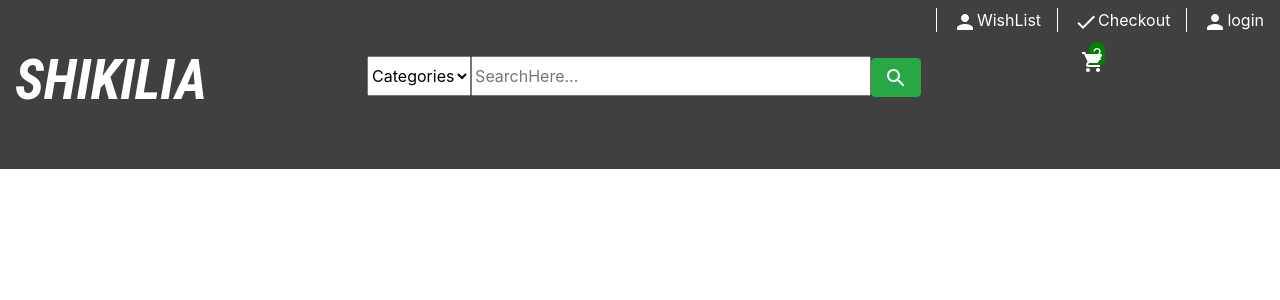
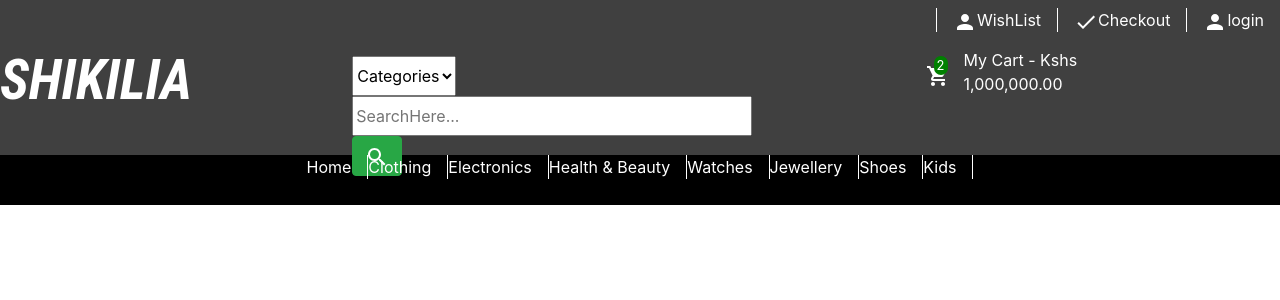
Before and after one commit to neezystudio/shikilia-ecommerce, a React (Create React App) app: page / in a window 1280 px wide. Shown: the top 300 px of the page. Built offline with nearby package versions, Linux system fonts and the light colour scheme.

Commit message:
feat: navigation

```diff
--- a/src/components/Common-Components/CommonComponents.js
+++ b/src/components/Common-Components/CommonComponents.js
@@ -4,11 +4,13 @@ import ShoppingCartIcon from '@material-ui/icons/ShoppingCart';
 
 export const Wrapper = styled.section`
     background: ${({backgroundColor}) => (
-        backgroundColor === "black" ? "#404040" : 'transparent'
+        backgroundColor === "grey" ? "#404040" : 'transparent'&&
+        backgroundColor === "black" ? "black" : 'transparent'
     )};
 
     height: ${({height}) => (
-        height === "169" ? "169px" : "100%"
+        height === "169" ? "155px" : "100%" &&
+        height === "50" ? "50px" : "100%"
     )};
 
     width: ${({width}) => (
@@ -30,7 +32,8 @@ export const Wrapper = styled.section`
     )};
 
     margin-top: ${({marginTop}) => (
-        marginTop === "1" ? "1rem" : "0rem"
+        marginTop === "1" ? "1rem" : "0rem" &&
+        marginTop === "-1" ? "-3rem" : "0rem"
     )};
 `;
 
@@ -58,8 +61,12 @@ export const TargetLink = styled.div`
         color === "white" ? "white" : "black"
     )};
     border-left: ${({borderLeft}) => borderLeft ? "1px solid #FFFFFF" : "none"};
+    border-right: ${({borderRight}) => borderRight ? "1px solid #FFFFFF" : "none"};
     text-decoration: none;
     height: 1.5rem;
+    margin-left: ${(marginLeft) => (
+        marginLeft === "1" ? "10rem" : "0rem"
+    )}
 `;
 
 export const Placeholder = styled.p`
@@ -67,15 +74,25 @@ export const Placeholder = styled.p`
         marginRight === "1" ?  "1rem" : "0rem"
     )};
     margin-top: ${({marginTop}) => (
-        marginTop === "1" ? "0.1rem" : "0rem"
+        marginTop === "0.1" ? "0.1rem" : "0rem" &&
+        marginTop === "2" ? "10rem" : "0rem"
     )}
     height: 5rem;
+    color: ${({color}) => (
+        color === "white" ? "white" : "black",
+        color === "black" ? "black" : "white"
+    )};
+    margin-left: ${({marginLeft}) => (
+        marginLeft === "1" ? "1rem" : "0rem" &&
+        marginLeft === "2" ? "2rem" : "0rem"
+    )};
 `;
 
 export const CartIcon = styled(ShoppingCartIcon)`
     color: ${({color}) => (
         color === "white" ? "white" : "black"
     )};
+    margin-top: 1rem;
 `;
 
 export const NumberIndicaterBackground = styled.div`
@@ -84,8 +101,13 @@ export const NumberIndicaterBackground = styled.div`
     justify-content: center;
     border-radius: 25px;
     color: white;
-    margin-left: 0.5rem;
-    margin-top: -2rem;
+    margin-left: -1rem;
+    margin-top: 0.5rem;
+    width: 1.2rem;
+    height: 1.2rem;
 `;
 
-export const NumberIndicater = styled.div``;
+export const NumberIndicater = styled.div`
+    font-size: 13px;
+    text-align: center;
+`;
--- a/src/components/Navigation/Navigation.js
+++ b/src/components/Navigation/Navigation.js
@@ -1,7 +1,7 @@
 import React, { useState } from 'react'
 import styled from 'styled-components'
 import PersonIcon from '@material-ui/icons/Person';
-import { productCategorys, topMenuData } from '../../data/NavigationData'
+import { productCategoryMenus,productCategorys, topMenuData } from '../../data/NavigationData'
 import CheckIcon from '@material-ui/icons/Check';
 import { FormControl, InputLabel, MenuItem, Select } from '@material-ui/core';
 import { makeStyles } from '@material-ui/core/styles';
@@ -108,7 +108,7 @@ function Navigation() {
       };
 
     return (
-        <Wrapper backgroundColor = "black" height = "169" width="primary">
+        <Wrapper backgroundColor="grey" height = "169" width="primary">
             {/* Section One */}
             <Container marginRight = "5">
                 <Wrapper display = "flex" position = "end" right = "15" paddingTop = "0.5">
@@ -122,7 +122,7 @@ function Navigation() {
                                 }
                             </Container>
 
-                           <Placeholder marginTop = "1" marginRight = "1">{menuData.title}</Placeholder>
+                           <Placeholder marginTop = "0.1" marginRight = "1">{menuData.title}</Placeholder>
                         </TargetLink>
                     ))}
                 </Wrapper>
@@ -154,12 +154,29 @@ function Navigation() {
 
                 <Container marginRight = "10">
                     <TargetLink>
-                        <CartIcon color = "white"/>
-                        <NumberIndicaterBackground>
-                            <NumberIndicater>2</NumberIndicater>
-                        </NumberIndicaterBackground>
+                        <Wrapper display = "flex">
+                            <CartIcon color = "white"/>
+                            <NumberIndicaterBackground>
+                                <NumberIndicater>2</NumberIndicater>
+                            </NumberIndicaterBackground>
+                            <Placeholder marginTop = "2" marginLeft = "1">
+                                My Cart - Kshs 1,000,000.00
+                            </Placeholder>
+                        </Wrapper>
+
                     </TargetLink>
                 </Container>
+            </Wrapper>
+
+            {/* Product Categories */}
+            <Wrapper backgroundColor="black" height="50" marginTop="-1">
+                <Wrapper display="flex">
+                    {productCategoryMenus.map(productCategoryMenu => (
+                        <TargetLink color = "white" borderRight = {true} marginLeft = "1" key={productCategoryMenu.id}>
+                            <Placeholder marginTop = "0.1" marginRight = "1">{productCategoryMenu.placeHolder}</Placeholder>
+                        </TargetLink>
+                    )) }
+                </Wrapper>
             </Wrapper>
         </Wrapper>
     )
--- a/src/data/NavigationData.js
+++ b/src/data/NavigationData.js
@@ -15,3 +15,13 @@ export const productCategorys = [
     {id: 9, value: "Sports", placeHolder: "Sports"},
     {id: 10, value: "Home & Garden", placeHolder: "Home & Garden"}
 ]
+export const productCategoryMenus = [
+    {id: 1, placeHolder: "Home"},
+    {id: 2, placeHolder: "Clothing"},
+    {id: 3, placeHolder: "Electronics"},
+    {id: 4, placeHolder: "Health & Beauty"},
+    {id: 5, placeHolder: "Watches"},
+    {id: 6, placeHolder: "Jewellery"},
+    {id: 7, placeHolder: "Shoes"},
+    {id: 8, placeHolder: "Kids"}
+]
```
